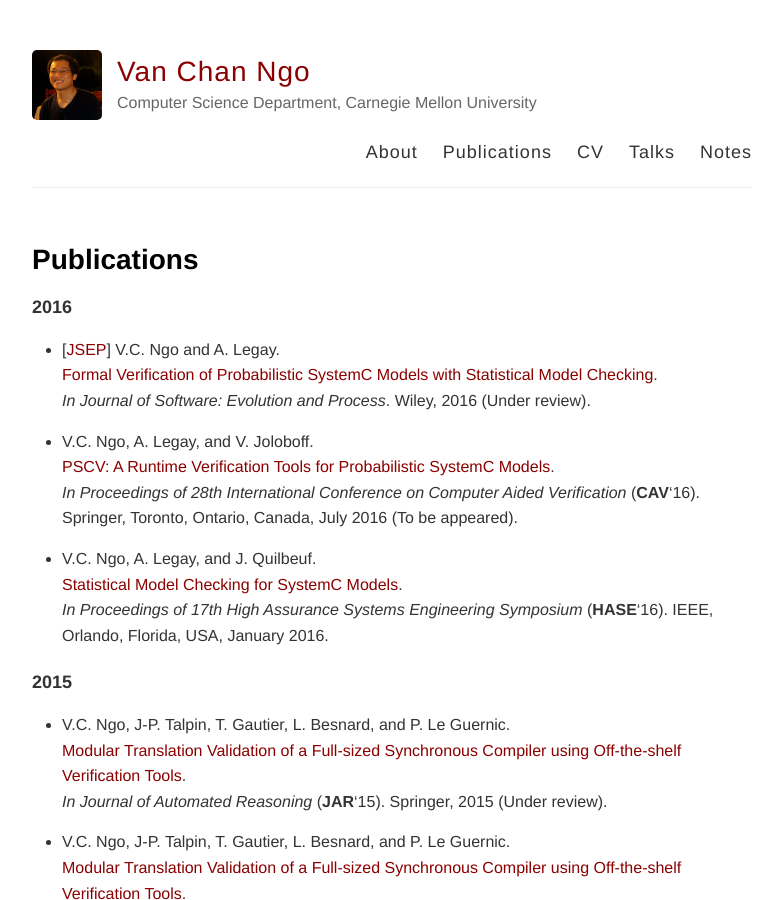
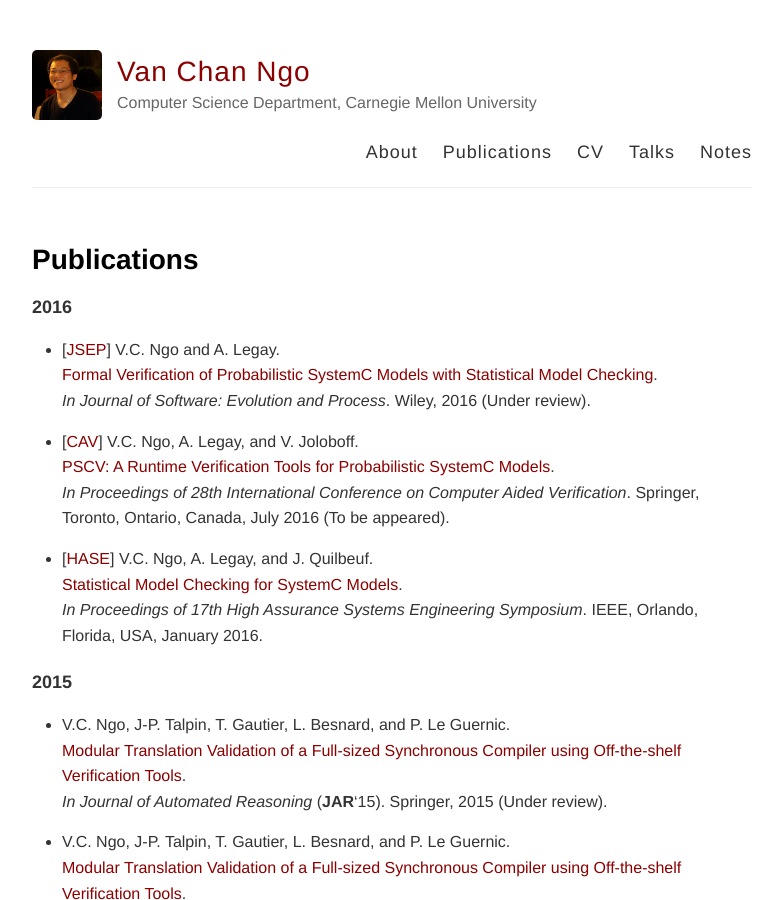
Before and after one commit to channgo2203/channgo2203.github.io, a Jekyll site: the page built from pubs.md, in a window 1280 px wide and 900 px high. Shown: the whole window, without its empty margins (248-1030 px from the left). Built offline with Jekyll 4.4.1, drawn with Linux system fonts in a browser that asks for light colours.

Commit message:
Updated pubs.md

```diff
--- a/pubs.md
+++ b/pubs.md
@@ -9,12 +9,12 @@
 - [[JSEP](http://channgo2203.github.io/pdfs/jsep16.pdf)] V.C. Ngo and A. Legay.
 [Formal Verification of Probabilistic SystemC Models with Statistical Model Checking](http://channgo2203.github.io/pdfs/jsep16.pdf).
 _In Journal of Software: Evolution and Process_. Wiley, 2016 (Under review).
-- V.C. Ngo, A. Legay, and V. Joloboff.
+- [[CAV](http://channgo2203.github.io/pdfs/cav16.pdf)] V.C. Ngo, A. Legay, and V. Joloboff.
 [PSCV: A Runtime Verification Tools for Probabilistic SystemC Models](http://channgo2203.github.io/pdfs/cav16.pdf).
-_In Proceedings of 28th International Conference on Computer Aided Verification_ (**CAV**'16). Springer, Toronto, Ontario, Canada, July 2016 (To be appeared).
-- V.C. Ngo, A. Legay, and J. Quilbeuf.
+_In Proceedings of 28th International Conference on Computer Aided Verification_. Springer, Toronto, Ontario, Canada, July 2016 (To be appeared).
+- [[HASE](http://channgo2203.github.io/pdfs/hase16.pdf)] V.C. Ngo, A. Legay, and J. Quilbeuf.
 [Statistical Model Checking for SystemC Models](http://channgo2203.github.io/pdfs/hase16.pdf).
-_In Proceedings of 17th High Assurance Systems Engineering Symposium_ (**HASE**'16). IEEE, Orlando, Florida, USA, January 2016.
+_In Proceedings of 17th High Assurance Systems Engineering Symposium_. IEEE, Orlando, Florida, USA, January 2016.
 
 ### 2015
 - V.C. Ngo, J-P. Talpin, T. Gautier, L. Besnard, and P. Le Guernic.
```
